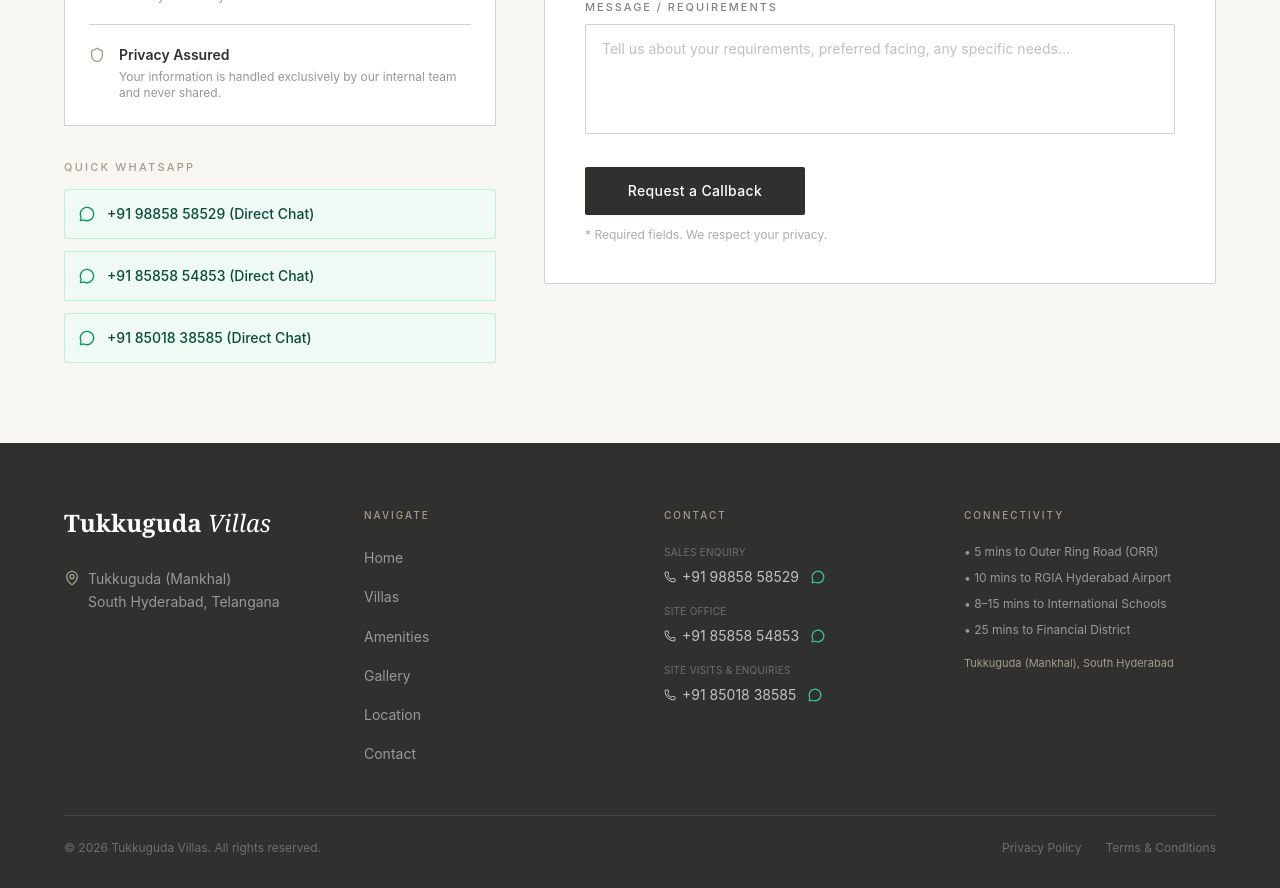
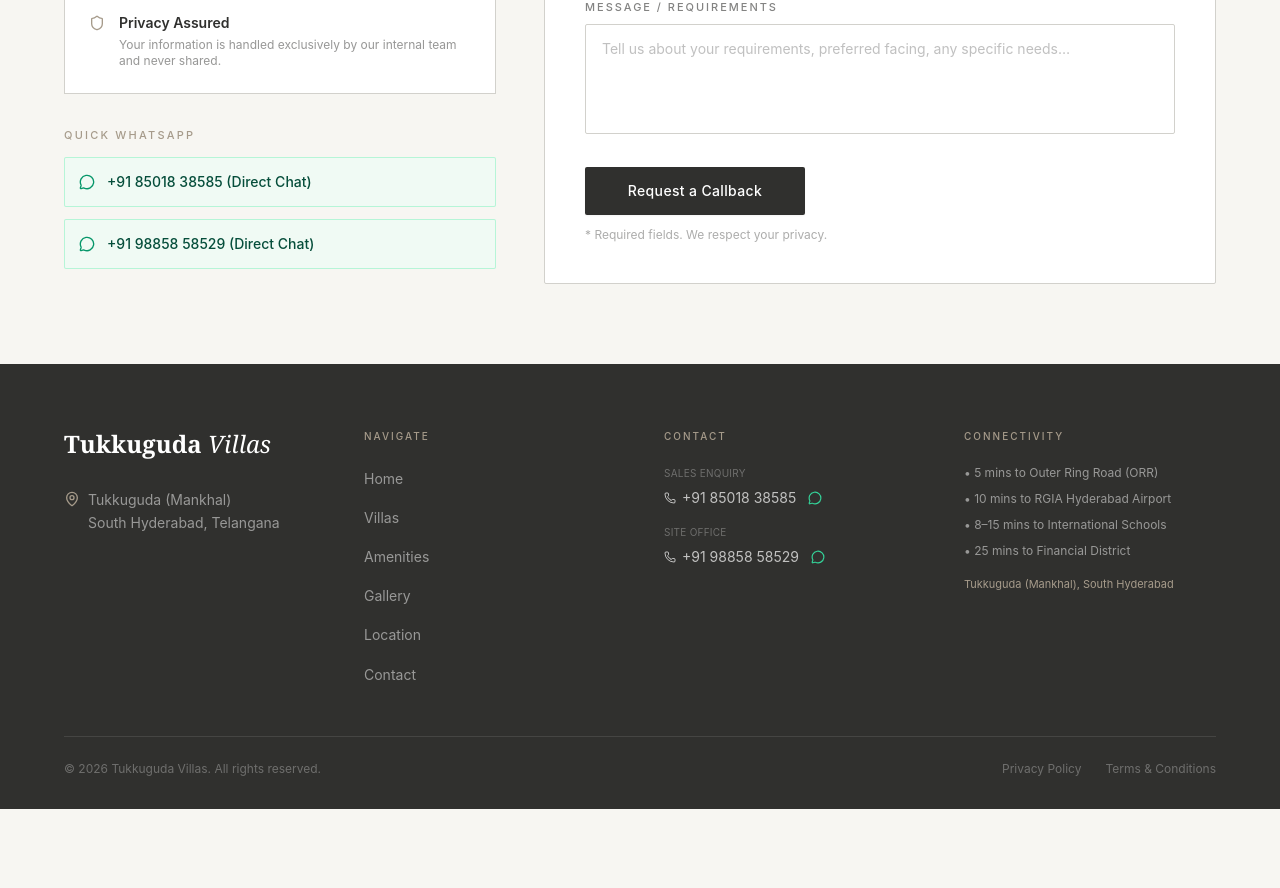
Before and after one commit to KEEekshithMadhav/thukkuguda-villas, a Next.js app: page /contact in a window 1280 px wide. Shown: the part 800-1688 px from the top of the page. After the commit the page ends 1609 px from the top, so only its background shows below. Built offline with nearby package versions, Linux system fonts and the light colour scheme.

Commit message:
Set +91 85018 38585 as primary and +91 98858 58529 as secondary contact, removing 85858 54853

```diff
--- a/src/app/contact/page.tsx
+++ b/src/app/contact/page.tsx
@@ -7,7 +7,7 @@ import { projectData } from '@/data/project';
 export const metadata: Metadata = {
   title: 'Contact Sales & Site Visits | Tukkuguda Villas – Hyderabad',
   description:
-    'Connect with the Tukkuguda Villas sales desk. Call +91 98858 58529, +91 85858 54853, or +91 85018 38585, WhatsApp our relationship managers, or submit an enquiry.',
+    'Connect with the Tukkuguda Villas sales desk. Call +91 85018 38585 or +91 98858 58529, WhatsApp our relationship managers, or submit an enquiry.',
 };
 
 interface ContactPageProps {
@@ -15,7 +15,7 @@ interface ContactPageProps {
 }
 
 export default function ContactPage({ searchParams }: ContactPageProps) {
-  const { phone1, phone2, phone3, address } = projectData;
+  const { phone1, phone2, address } = projectData;
   const initialVillaSize = searchParams?.size;
 
   return (
@@ -85,7 +85,7 @@ export default function ContactPage({ searchParams }: ContactPageProps) {
             {/* WhatsApp buttons */}
             <div className="space-y-3">
               <p className="text-[11px] uppercase tracking-[0.2em] text-taupe font-body font-medium">Quick WhatsApp</p>
-              {[phone1, phone2, phone3].map((phone) => (
+              {[phone1, phone2].map((phone) => (
                 <a
                   key={phone.tel}
                   href={phone.whatsapp}
--- a/src/app/privacy-policy/page.tsx
+++ b/src/app/privacy-policy/page.tsx
@@ -8,7 +8,7 @@ export const metadata: Metadata = {
 };
 
 export default function PrivacyPolicyPage() {
-  const { phone1, phone2, phone3 } = projectData;
+  const { phone1, phone2 } = projectData;
 
   return (
     <div className="min-h-screen bg-offwhite text-charcoal pt-16 font-body">
@@ -89,12 +89,6 @@ export default function PrivacyPolicyPage() {
                   {phone2.display}
                 </a>
               </p>
-              <p>
-                Phone Line 3:{' '}
-                <a href={phone3.tel} className="text-charcoal underline underline-offset-2 hover:text-taupe transition-colors">
-                  {phone3.display}
-                </a>
-              </p>
               <p className="text-charcoal/50">Location: Tukkuguda (Mankhal), South Hyderabad, Telangana, India</p>
             </div>
           </div>
--- a/src/app/terms/page.tsx
+++ b/src/app/terms/page.tsx
@@ -8,7 +8,7 @@ export const metadata: Metadata = {
 };
 
 export default function TermsPage() {
-  const { phone1, phone2, phone3 } = projectData;
+  const { phone1, phone2 } = projectData;
 
   return (
     <div className="min-h-screen bg-offwhite text-charcoal pt-16 font-body">
@@ -103,12 +103,6 @@ export default function TermsPage() {
                   {phone2.display}
                 </a>
               </p>
-              <p>
-                Phone Line 3:{' '}
-                <a href={phone3.tel} className="text-charcoal underline underline-offset-2 hover:text-taupe transition-colors">
-                  {phone3.display}
-                </a>
-              </p>
               <p className="text-charcoal/50">Location: Tukkuguda (Mankhal), South Hyderabad, Telangana, India</p>
             </div>
           </div>
--- a/src/components/layout/Footer.tsx
+++ b/src/components/layout/Footer.tsx
@@ -4,7 +4,7 @@ import { Phone, MessageCircle, MapPin } from 'lucide-react';
 import { projectData } from '@/data/project';
 
 const Footer: React.FC = () => {
-  const { phone1, phone2, phone3 } = projectData;
+  const { phone1, phone2 } = projectData;
 
   const navLinks = [
     { name: 'Home', href: '/' },
@@ -107,29 +107,6 @@ const Footer: React.FC = () => {
                   </a>
                 </div>
               </div>
-
-              {/* Phone 3 */}
-              <div>
-                <p className="text-[10px] text-white/30 uppercase tracking-wide mb-1.5">Site Visits &amp; Enquiries</p>
-                <div className="flex items-center gap-3">
-                  <a
-                    href={phone3.tel}
-                    className="text-sm text-white/70 hover:text-white transition-colors flex items-center gap-1.5"
-                  >
-                    <Phone className="w-3 h-3" />
-                    {phone3.display}
-                  </a>
-                  <a
-                    href={phone3.whatsapp}
-                    target="_blank"
-                    rel="noopener noreferrer"
-                    className="text-emerald-400 hover:text-emerald-300 transition-colors"
-                    aria-label="WhatsApp"
-                  >
-                    <MessageCircle className="w-3.5 h-3.5" />
-                  </a>
-                </div>
-              </div>
             </div>
           </div>
 
--- a/src/components/layout/Navbar.tsx
+++ b/src/components/layout/Navbar.tsx
@@ -19,7 +19,7 @@ export const Navbar: React.FC = () => {
   const [isScrolled, setIsScrolled] = useState(false);
   const [mobileMenuOpen, setMobileMenuOpen] = useState(false);
   const pathname = usePathname();
-  const { phone1, phone2, phone3 } = projectData;
+  const { phone1, phone2 } = projectData;
 
   useEffect(() => {
     const handleScroll = () => {
@@ -84,12 +84,12 @@ export const Navbar: React.FC = () => {
             </a>
 
             <a
-              href={phone3.tel}
+              href={phone2.tel}
               className="flex items-center gap-1.5 px-2.5 py-1.5 text-xs font-medium text-charcoal/70 hover:text-charcoal border border-softgrey hover:border-charcoal/40 transition-all duration-200 rounded"
-              title={`Call: ${phone3.display}`}
+              title={`Call: ${phone2.display}`}
             >
               <Phone className="w-3 h-3 text-taupe" />
-              <span>{phone3.display}</span>
+              <span>{phone2.display}</span>
             </a>
 
             <a
@@ -191,24 +191,6 @@ export const Navbar: React.FC = () => {
                 </a>
               </div>
             </div>
-
-            {/* Phone 3 */}
-            <div className="flex items-center justify-between p-3 rounded-sm bg-offwhite border border-softgrey">
-              <div>
-                <p className="text-[10px] text-taupe uppercase tracking-wide mb-0.5">Line 3</p>
-                <a href={phone3.tel} className="text-sm font-medium text-charcoal hover:text-taupe">
-                  {phone3.display}
-                </a>
-              </div>
-              <div className="flex items-center gap-2">
-                <a href={phone3.tel} className="p-2 rounded bg-charcoal/5 text-charcoal hover:bg-charcoal hover:text-white transition-all" title="Call">
-                  <Phone className="w-3.5 h-3.5" />
-                </a>
-                <a href={phone3.whatsapp} target="_blank" rel="noopener noreferrer" className="p-2 rounded bg-emerald-50 text-emerald-600 hover:bg-emerald-600 hover:text-white transition-all" title="WhatsApp">
-                  <MessageCircle className="w-3.5 h-3.5" />
-                </a>
-              </div>
-            </div>
           </div>
         </div>
       )}
--- a/src/components/sections/EnquirySection.tsx
+++ b/src/components/sections/EnquirySection.tsx
@@ -5,7 +5,7 @@ import EnquiryForm from '@/components/ui/EnquiryForm';
 import { projectData } from '@/data/project';
 
 const EnquirySection: React.FC = () => {
-  const { phone1, phone2, phone3 } = projectData;
+  const { phone1, phone2 } = projectData;
 
   return (
     <section className="bg-stone py-20 md:py-28">
@@ -23,7 +23,7 @@ const EnquirySection: React.FC = () => {
             <div className="mt-8 space-y-4">
               <p className="text-xs uppercase tracking-[0.2em] text-taupe font-body font-medium mb-3">Call or WhatsApp</p>
 
-              {[phone1, phone2, phone3].map((phone) => (
+              {[phone1, phone2].map((phone) => (
                 <div key={phone.tel} className="flex items-center justify-between py-3 border-b border-softgrey/60">
                   <a
                     href={phone.tel}
--- a/src/components/ui/FloatingContact.tsx
+++ b/src/components/ui/FloatingContact.tsx
@@ -6,7 +6,7 @@ import { projectData } from '@/data/project';
 
 const FloatingContact: React.FC = () => {
   const [isOpen, setIsOpen] = useState(false);
-  const { phone1, phone2, phone3 } = projectData;
+  const { phone1, phone2 } = projectData;
 
   return (
     <div className="fixed bottom-6 right-5 z-50 flex flex-col items-end gap-2">
@@ -15,8 +15,8 @@ const FloatingContact: React.FC = () => {
         <div className="bg-white border border-softgrey shadow-lg rounded-lg p-4 w-64 mb-1">
           <p className="text-[10px] uppercase tracking-[0.2em] text-taupe font-medium mb-3">Get in Touch</p>
 
-          {[phone1, phone2, phone3].map((phone, i) => (
-            <div key={phone.tel} className={`flex items-center justify-between py-2 ${i < 2 ? 'border-b border-softgrey mb-2' : ''}`}>
+          {[phone1, phone2].map((phone, i) => (
+            <div key={phone.tel} className={`flex items-center justify-between py-2 ${i === 0 ? 'border-b border-softgrey mb-2' : ''}`}>
               <a href={phone.tel} className="text-sm text-charcoal hover:text-taupe transition-colors font-medium">
                 {phone.display}
               </a>
--- a/src/components/ui/PhoneButtons.tsx
+++ b/src/components/ui/PhoneButtons.tsx
@@ -15,8 +15,8 @@ const PhoneButtons: React.FC<PhoneButtonsProps> = ({
   size = 'md',
   light = false,
 }) => {
-  const { phone1, phone2, phone3 } = projectData;
-  const phones = [phone1, phone2, phone3];
+  const { phone1, phone2 } = projectData;
+  const phones = [phone1, phone2];
 
   const layoutClass = layout === 'row' ? 'flex-row flex-wrap' : 'flex-col';
   const textSize = size === 'sm' ? 'text-xs' : 'text-sm';
--- a/src/data/project.ts
+++ b/src/data/project.ts
@@ -18,19 +18,14 @@ export const projectData = {
     "Low-Density Gated Living",
   ],
   phone1: {
+    display: "+91 85018 38585",
+    tel: "tel:+918501838585",
+    whatsapp: "https://wa.me/918501838585",
+  },
+  phone2: {
     display: "+91 98858 58529",
     tel: "tel:+919885858529",
     whatsapp: "https://wa.me/919885858529",
   },
-  phone2: {
-    display: "+91 85858 54853",
-    tel: "tel:+918585854853",
-    whatsapp: "https://wa.me/918585854853",
-  },
-  phone3: {
-    display: "+91 85018 38585",
-    tel: "tel:+918501838585",
-    whatsapp: "https://wa.me/918501838585",
-  },
   address: "Tukkuguda (Mankhal), South Hyderabad, Telangana, India",
 };
```
Also changed, not shown: 1 other file (tests, documents, lock files or other folders).
